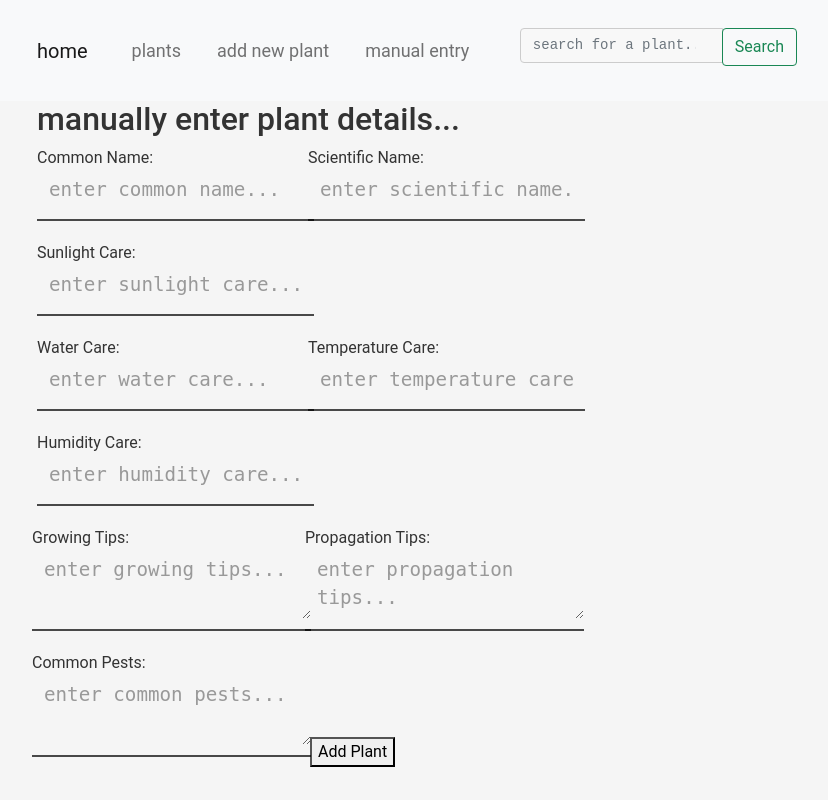
After one commit to babeeshka/plant_app, a Flask app: page /manual_entry in a window 1280 px wide. The commit adds this page. Shown: the whole page, without its empty margins (223-1051 px from the left). Run offline with Flask 3, Linux system fonts and the light colour scheme; some libraries are stand-ins or nearby versions.

Commit message:
manual entry

```diff
--- a/app.py
+++ b/app.py
@@ -132,6 +132,11 @@ def add_plant():
     return render_template('add_plant.html', form=form)
 
 
+@app.route('/manual_entry')
+def manual_entry():
+    return render_template('manual_entry.html')
+
+
 # Define the route for adding the new plant to the database
 @app.route('/add_to_database', methods=['POST'])
 def add_to_database():
--- a/static/css/style.css
+++ b/static/css/style.css
@@ -139,6 +139,44 @@ a {
     background-size: 12px; /* size arrow icon */
 }
 
+.form-control {
+    font-family: 'Courier New', Courier, monospace;
+    font-size: 14px;
+    color: #333;
+    background-color: #f8f8f8;
+    border: 1px solid #ccc;
+    border-radius: 4px;
+    padding: 6px 12px;
+    width: 100%;
+    box-sizing: border-box;
+    margin-bottom: 10px;
+}
+
+.form-control:focus {
+    border-color: #66afe9;
+    outline: none;
+    box-shadow: none;
+}
+
+.form-row {
+    display: flex;
+    flex-wrap: wrap;
+    margin-left: -5px;
+    margin-right: -5px;
+}
+
+.form-column {
+    flex: 1;
+    min-width: 50%;
+    padding-left: 5px;
+    padding-right: 5px;
+}
+
+.form-column-full {
+    flex: 1;
+    padding-left: 5px;
+    padding-right: 5px;
+}
 /* Search container */
 .search-container {
     display: flex;
@@ -254,8 +292,9 @@ table tr:nth-child(even) {
     position: relative;
     display: inline-block;
     margin-bottom: 20px;
-    border-bottom: 2px solid #000;
+    /* border-bottom: 2px solid #000; */
 }
+
 
 .typewriter input:focus {
     outline: none;
@@ -263,6 +302,28 @@ table tr:nth-child(even) {
     background-color: transparent;
 }
 
+.typewriter input,
+.typewriter textarea {
+    font-family: monospace;
+    font-size: 1.2em;
+    background-color: transparent;
+    border: none;
+    outline: none;
+    border-bottom: 2px solid transparent;
+    transition: border-bottom-color 0.25s ease-in-out;
+}
+
+.typewriter input:focus,
+.typewriter textarea:focus {
+    outline: none;
+    box-shadow: none;
+    background-color: transparent;
+}
+
+.typewriter input::placeholder,
+.typewriter textarea::placeholder {
+    color: #999;
+}
 
 .typewriter input {
     font-family: monospace;
@@ -292,4 +353,20 @@ table tr:nth-child(even) {
     }
 }
 
+.typewriter textarea:focus {
+    outline: none;
+    box-shadow: none;
+    background-color: transparent;
+    animation: pulsate 1s infinite;
+}
+
+@keyframes pulsate {
+    0%, 100% {
+        border-bottom-color: #000;
+    }
+    50% {
+        border-bottom-color: transparent;
+    }
+}
+
 /* ... other styles ... */
--- a/templates/base.html
+++ b/templates/base.html
@@ -25,6 +25,9 @@
                 <li class="nav-item">
                     <a class="nav-link" href="{{ url_for('add_plant') }}">add new plant</a>
                 </li>
+                <li class="nav-item">
+                    <a class="nav-link" href="{{ url_for('manual_entry') }}">manual entry</a>
+                </li>
             </ul>
             <form class="form-inline my-2 my-lg-0" action="{{ url_for('search_plant') }}" method="GET">
                 <div class="input-group">
--- /dev/null
+++ b/templates/manual_entry.html
@@ -0,0 +1,68 @@
+{% extends 'base.html' %}
+
+{% block title %}Manual Plant Entry{% endblock %}
+
+{% block head %}
+    {{ super() }}
+    <link rel="stylesheet" href="{{ url_for('static', filename='css/style.css') }}">
+{% endblock %}
+
+{% block content %}
+    <div class="manual-entry-container">
+        <h2 class="manual-entry-title">manually enter plant details...</h2>
+        <form class="manual-entry-form" action="/add_to_database" method="POST">
+            <div class="form-column">
+                <div class="typewriter form-row">
+                    <label for="common_name">Common Name:</label>
+                    <input type="text" class="form-control" id="common_name" name="common_name"
+                           placeholder="enter common name..." required>
+                </div>
+                <div class="typewriter form-row">
+                    <label for="scientific_name">Scientific Name:</label>
+                    <input type="text" class="form-control" id="scientific_name" name="scientific_name"
+                           placeholder="enter scientific name..." required>
+                </div>
+                <div class="typewriter form-row">
+                    <label for="sunlight_care">Sunlight Care:</label>
+                    <input type="text" class="form-control" id="sunlight_care" name="sunlight_care"
+                           placeholder="enter sunlight care..." required>
+                </div>
+            </div>
+            <div class="form-column">
+                <div class="typewriter form-row">
+                    <label for="water_care">Water Care:</label>
+                    <input type="text" class="form-control" id="water_care" name="water_care"
+                           placeholder="enter water care..." required>
+                </div>
+                <div class="typewriter form-row">
+                    <label for="temperature_care">Temperature Care:</label>
+                    <input type="text" class="form-control" id="temperature_care" name="temperature_care"
+                           placeholder="enter temperature care..." required>
+                </div>
+                <div class="typewriter form-row">
+                    <label for="humidity_care">Humidity Care:</label>
+                    <input type="text" class="form-control" id="humidity_care" name="humidity_care"
+                           placeholder="enter humidity care..." required>
+                </div>
+            </div>
+            <div class="typewriter form-row">
+                <label for="growing_tips">Growing Tips:</label>
+                <textarea class="form-control" id="growing_tips" name="growing_tips"
+                          placeholder="enter growing tips..."
+                          required></textarea>
+            </div>
+            <div class="typewriter form-row">
+                <label for="propagation_tips">Propagation Tips:</label>
+                <textarea class="form-control" id="propagation_tips" name="propagation_tips"
+                          placeholder="enter propagation tips..." required></textarea>
+            </div>
+            <div class="typewriter form-row">
+                <label for="common_pests">Common Pests:</label>
+                <textarea class="form-control" id="common_pests" name="common_pests"
+                          placeholder="enter common pests..."
+                          required></textarea>
+            </div>
+            <button class="manual-entry-button" type="submit">Add Plant</button>
+        </form>
+    </div>
+{% endblock %}
--- a/templates/search_results.html
+++ b/templates/search_results.html
@@ -46,5 +46,8 @@
         </form>
     {% else %}
         <p>No results found for {{ name }}</p>
+        <form action="{{ url_for('manual_entry') }}" method="get">
+            <input type="submit" value="add manually">
+        </form>
     {% endif %}
 {% endblock %}
```
